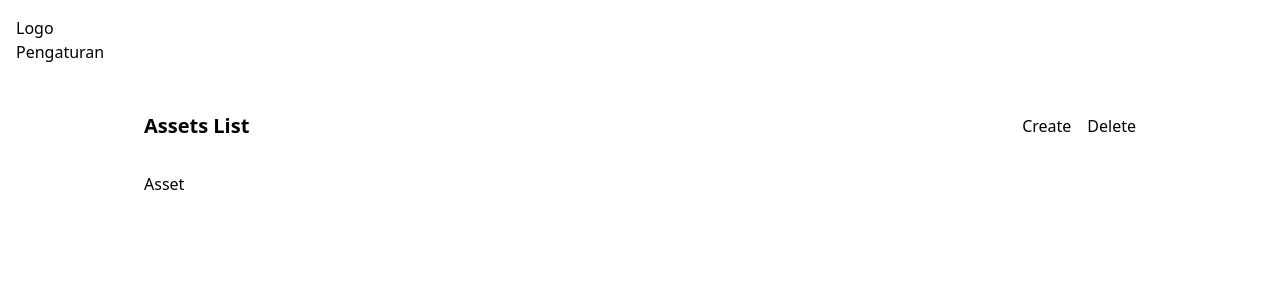
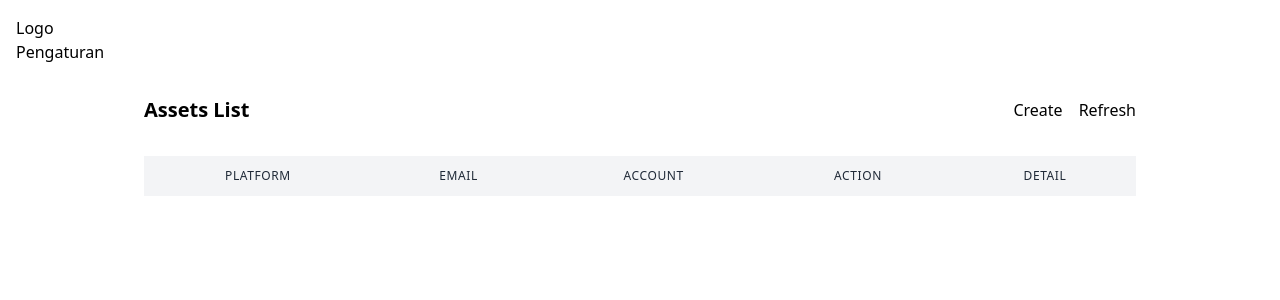
Before and after one commit to babylittlepony/Medsos-Client, a React (Vite) app: page /dashboard in a window 1280 px wide. Both pictures are taken after a click on the button "Pengaturan". Shown: the top 300 px of the page. Built offline with nearby package versions, Linux system fonts and the light colour scheme.

Commit message:
added table assets

```diff
--- a/src/components/Dashboard/Settings/AssetsUser/Assets.jsx
+++ b/src/components/Dashboard/Settings/AssetsUser/Assets.jsx
@@ -3,6 +3,7 @@ import "react-responsive-modal/styles.css"
 import { Modal } from "react-responsive-modal"
 
 import { AssetsForm } from "./AssetsForm"
+import { AssetsTable } from "./AssetsTable"
 import "./custom-modal.css"
 
 const Assets = () => {
@@ -17,17 +18,17 @@ const Assets = () => {
         <h1 className="text-xl font-bold">Assets List</h1>
         <div className="flex gap-4">
           <button onClick={onOpenModal}>Create</button>
-          <button>Delete</button>
+          <button>Refresh</button>
+          <Modal
+            open={open}
+            onClose={onCloseModal}
+            classNames={{ modal: "customModal" }}
+          >
+            <AssetsForm />
+          </Modal>
         </div>
       </div>
-      <Modal
-        open={open}
-        onClose={onCloseModal}
-        classNames={{ modal: "customModal" }}
-      >
-        <AssetsForm />
-      </Modal>
-      <div>Asset</div>
+      <AssetsTable />
     </div>
   )
 }
--- a/src/components/Dashboard/Settings/AssetsUser/AssetsForm.jsx
+++ b/src/components/Dashboard/Settings/AssetsUser/AssetsForm.jsx
@@ -8,15 +8,15 @@ export const AssetsForm = () => {
     formState: { errors },
   } = useForm()
 
-  const handleCloseClick = () => {
-    setShowForm(false)
+  const onSubmit = (data) => {
+    console.log(data)
   }
 
   return (
     <div>
       <h1 className="text-center text-xl font-bold">Buat Assets</h1>
       {/* FORM */}
-      <form method="POST">
+      <form method="POST" onSubmit={handleSubmit(onSubmit)}>
         <div className="flex flex-col">
           <label className="font-medium" htmlFor="username">
             Username
@@ -68,7 +68,7 @@ export const AssetsForm = () => {
             <option value="facebook">Facebook</option>
             <option value="tiktok">Tiktok</option>
             <option value="twitter">Twitter</option>
-            <option value="twitter">Youtube</option>
+            <option value="youtube">Youtube</option>
           </select>
         </div>
         <button
@@ -77,7 +77,6 @@ export const AssetsForm = () => {
         >
           Create
         </button>
-        <button onClick={handleCloseClick}>Close</button>
       </form>
     </div>
   )
--- /dev/null
+++ b/src/components/Dashboard/Settings/AssetsUser/AssetsTable.jsx
@@ -0,0 +1,43 @@
+export const AssetsTable = () => {
+  return (
+    <table class="w-full divide-y divide-gray-200">
+      <thead class="bg-gray-100">
+        <tr>
+          <th
+            scope="col"
+            class="py-3 text-center text-xs font-medium uppercase text-gray-800 sm:px-2 md:px-6 md:tracking-wider"
+          >
+            Platform
+          </th>
+          <th
+            scope="col"
+            class="py-3 text-center text-xs font-medium uppercase text-gray-800 sm:px-2 md:px-6 md:tracking-wider"
+          >
+            Email
+          </th>
+          <th
+            scope="col"
+            class="py-3 text-center text-xs font-medium uppercase text-gray-800 sm:px-2 md:px-6 md:tracking-wider"
+          >
+            Account
+          </th>
+          <th
+            scope="col"
+            class="py-3 text-center text-xs font-medium uppercase text-gray-800 sm:px-2 md:px-6 md:tracking-wider"
+          >
+            Action
+          </th>
+          <th
+            scope="col"
+            class="py-3 text-center text-xs font-medium uppercase text-gray-800 sm:px-2 md:px-6 md:tracking-wider"
+          >
+            Detail
+          </th>
+        </tr>
+      </thead>
+      <tbody class="divide-y divide-gray-200 bg-white">
+        {/* <!-- table content goes here --> */}
+      </tbody>
+    </table>
+  )
+}
--- a/src/components/Dashboard/Settings/LayoutSettings.jsx
+++ b/src/components/Dashboard/Settings/LayoutSettings.jsx
@@ -2,7 +2,7 @@ import Assets from "./AssetsUser/Assets"
 
 const Layout = () => {
   return (
-    <div className="mx-auto max-w-screen-lg p-4">
+    <div className="mx-auto max-w-screen-lg md:px-4">
       <Assets />
     </div>
   )
```
